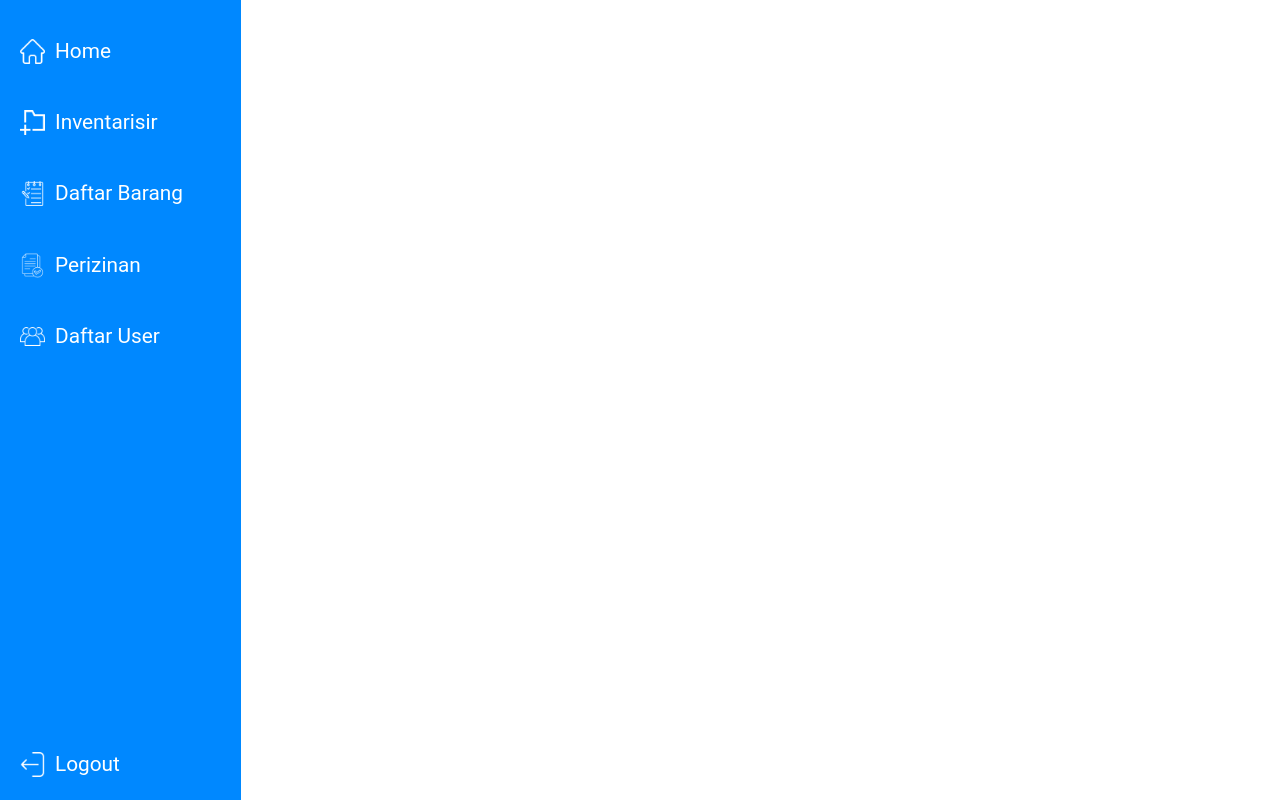
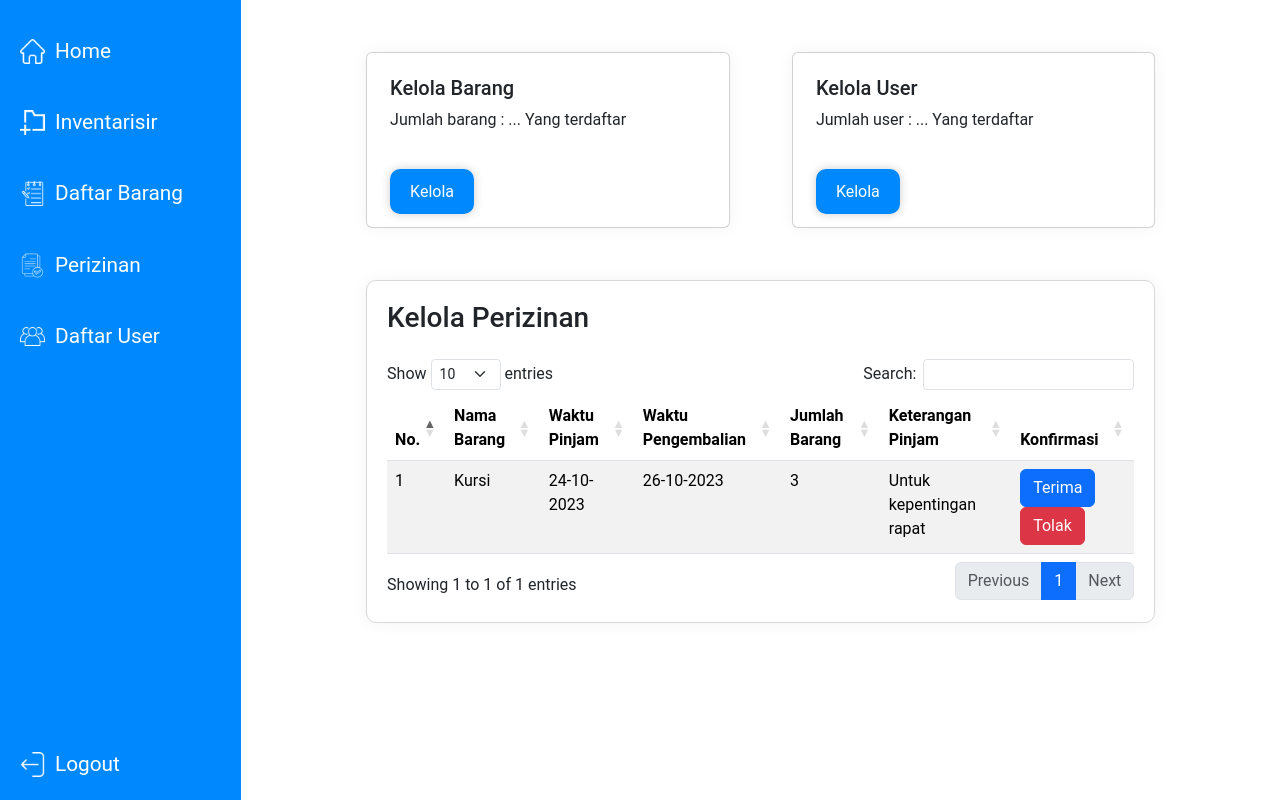
Before and after one commit to Gin-Arata/pasrahTeam-inventory2G, a PHP site: page /pasrahTeam-inventory2G/admin in a window 1280 px wide. Run offline with PHP 8.4, Linux system fonts and the light colour scheme; some libraries are stand-ins or nearby versions.

Commit message:
Add admin index and some change in media query

```diff
--- a/app/view/admin/index.php
+++ b/app/view/admin/index.php
@@ -1,3 +1,67 @@
 <div class="main-content">
+    <!-- Shortcut Card -->
+    <div class="card-shortcut">
+        <div class="shortcut-barang">
+            <div class="card" style="width: 100%;">
+                <div class="card-body">
+                    <h5 class="card-title">Kelola Barang</h5>
+                    <p class="card-text">
+                        Jumlah barang : ... Yang terdaftar
+                    </p>
+                    <a href="<?= BASEURL2 ?>/admin/barang" class="card-link">Kelola</a>
+                </div>
+            </div>
+        </div>
 
+        <div class="shortcut-user">
+            <div class="card" style="width: 100%;">
+                <div class="card-body">
+                    <h5 class="card-title">Kelola User</h5>
+                    <p class="card-text">
+                        Jumlah user : ... Yang terdaftar
+                    </p>
+                    <a href="<?= BASEURL2 ?>/admin/user" class="card-link">Kelola</a>
+                </div>
+            </div>
+        </div>
+    </div>
+
+    <!-- Shortcut Perizinan -->
+    <div class="shortcut-perizinan">
+        <div class="shortcut-perizinan-content table-responsive">
+            <h3 class="mb-4">Kelola Perizinan</h3>
+            <table id="shortcutPerizinan" class="table table-striped table-responsive" style="width:100%">
+                <thead>
+                    <tr>
+                        <th>No.</th>
+                        <th>Nama Barang</th>
+                        <th>Waktu Pinjam</th>
+                        <th>Waktu Pengembalian</th>
+                        <th>Jumlah Barang</th>
+                        <th>Keterangan Pinjam</th>
+                        <th>Konfirmasi</th>
+                    </tr>
+                </thead>
+
+                <tbody>
+                    <tr>
+                        <td>1</td>
+                        <td>Kursi</td>
+                        <td>24-10-2023</td>
+                        <td>26-10-2023</td>
+                        <td>3</td>
+                        <td>Untuk kepentingan rapat</td>
+                        <td>
+                            <form action="">
+                                <button type="submit" class="btn btn-primary" name="status"
+                                    value="disetujui">Terima</button>
+                                <button type="submit" class="btn btn-danger" name="status"
+                                    value="ditolak">Tolak</button>
+                            </form>
+                        </td>
+                    </tr>
+                </tbody>
+            </table>
+        </div>
+    </div>
 </div>
--- a/app/view/template/footerAdmin.php
+++ b/app/view/template/footerAdmin.php
@@ -2,6 +2,15 @@
 <script src="https://cdn.jsdelivr.net/npm/bootstrap@5.3.2/dist/js/bootstrap.bundle.min.js"
     integrity="sha384-C6RzsynM9kWDrMNeT87bh95OGNyZPhcTNXj1NW7RuBCsyN/o0jlpcV8Qyq46cDfL"
     crossorigin="anonymous"></script>
+<!-- JQuery -->
+<script src="https://code.jquery.com/jquery-3.7.0.js"></script>
+<!-- JS DataTable -->
+<script src="https://cdn.datatables.net/1.13.7/js/jquery.dataTables.min.js"></script>
+<script src="https://cdn.datatables.net/1.13.7/js/dataTables.bootstrap5.min.js"></script>
+
+<script>
+    new DataTable('#shortcutPerizinan');
+</script>
 </body>
 
 </html>
--- a/app/view/template/headerAdmin.php
+++ b/app/view/template/headerAdmin.php
@@ -13,9 +13,10 @@
     <!-- CSS Bootstrap -->
     <link href="https://cdn.jsdelivr.net/npm/bootstrap@5.3.2/dist/css/bootstrap.min.css" rel="stylesheet"
         integrity="sha384-T3c6CoIi6uLrA9TneNEoa7RxnatzjcDSCmG1MXxSR1GAsXEV/Dwwykc2MPK8M2HN" crossorigin="anonymous">
+    <link rel="stylesheet" href="https://cdn.datatables.net/1.13.7/css/dataTables.bootstrap5.min.css">
     <!-- CSS External -->
     <link rel="stylesheet" href="<?= BASEURL; ?>/css/admin/adminSidebar.css">
-    <link rel="stylesheet" href="<?= BASEURL; ?>/css/admin/adminBody.css">
+    <link rel="stylesheet" href="<?= BASEURL; ?>/css/admin/adminIndex.css">
     <!-- JS Fontawesome -->
     <script src="https://kit.fontawesome.com/b450899c31.js" crossorigin="anonymous"     ></script>
 </head>
@@ -25,32 +26,27 @@
     <div class="sidebar">
         <div class="sidebar-main mt-3">
             <a href="<?= BASEURL2 ?>/admin">
-                <div class="sidebar-content"><img src="<?= BASEURL ?>/img/icon/home.png" alt="Home Logo" width="25"
-                        height="25">
+                <div class="sidebar-content"><img src="<?= BASEURL ?>/img/icon/home.png" alt="Home Logo">
                     <p>Home</p>
                 </div>
             </a>
             <a href="">
-                <div class="sidebar-content"><img src="<?= BASEURL ?>/img/icon/add-file.png" alt="Add barang Logo"
-                        width="25" height="25">
+                <div class="sidebar-content"><img src="<?= BASEURL ?>/img/icon/add-file.png" alt="Add barang Logo">
                     <p>Inventarisir</p>
                 </div>
             </a>
             <a href="">
-                <div class="sidebar-content"><img src="<?= BASEURL ?>/img/icon/to-do.png" alt="List barang Logo"
-                        width="25" height="25">
+                <div class="sidebar-content"><img src="<?= BASEURL ?>/img/icon/to-do.png" alt="List barang Logo">
                     <p>Daftar Barang</p>
                 </div>
             </a>
             <a href="">
-                <div class="sidebar-content"><img src="<?= BASEURL ?>/img/icon/result.png" alt="Home Logo" width="25"
-                        height="25">
+                <div class="sidebar-content"><img src="<?= BASEURL ?>/img/icon/result.png" alt="Home Logo" width="25">
                     <p>Perizinan</p>
                 </div>
             </a>
             <a href="">
-                <div class="sidebar-content"><img src="<?= BASEURL ?>/img/icon/group.png" alt="Home Logo" width="25"
-                        height="25">
+                <div class="sidebar-content"><img src="<?= BASEURL ?>/img/icon/group.png" alt="Home Logo" width="25">
                     <p>Daftar User</p>
                 </div>
             </a>
@@ -58,8 +54,7 @@
 
         <div class="sidebar-footer">
             <a href="<?= BASEURL2 ?>/logout">
-                <div class="sidebar-content"><img src="<?= BASEURL ?>/img/icon/logout.png" alt="Logout logo" width="25"
-                        height="25">
+                <div class="sidebar-content"><img src="<?= BASEURL ?>/img/icon/logout.png" alt="Logout logo">
                     <p>Logout</p>
                 </div>
             </a>
--- a/public/css/admin/adminBody.css
+++ /dev/null
@@ -1,5 +0,0 @@
-/* Content Body */
-.main-content {
-    width: 84%;
-    height: 100vh;
-}
--- /dev/null
+++ b/public/css/admin/adminIndex.css
@@ -0,0 +1,116 @@
+/* Content Body */
+.main-content {
+    width: 84%;
+    height: 100vh;
+}
+
+/* Card Kelola Setting */
+.card-shortcut {
+    height: 35vh;
+    width: 100%;
+    display: flex;
+    justify-content: center;
+    align-items: center;
+    gap: 6%;
+}
+
+.shortcut-barang, .shortcut-user {
+    width: 35%;
+}
+
+.card-body {
+    padding: 23px;
+}
+
+/* Setting padding card-text */
+.card-text {
+    padding-bottom: 10%;
+}
+
+/* Card setting box-shadow */
+.card {
+    box-shadow: 0px 0px 15px 0px rgba(0,0,0,0.05);
+}
+
+/* Setting anchor tag to button */
+.card-shortcut a {
+    text-decoration: none;
+    color: white;
+    background-color: rgb(0, 136, 255);
+    padding: 13px 20px 13px 20px;
+    border-radius: 10px;
+    box-shadow: 0px 0px 10px 0px rgba(0,0,0,0.2);
+}
+
+/* Anchor tag hover */
+.card-shortcut a:hover {
+    background-color: rgb(0, 116, 218);
+    box-shadow: 0px 0px 5px 0px rgba(0,0,0,0.4);
+    -webkit-transition: 0.5s;
+    -moz-transition: 0.5s;
+    -ms-transition: 0.5s;
+    -o-transition: 0.5s;
+    transition: 0.5s;
+}
+
+
+/* Setting shortcut perizinan */
+.shortcut-perizinan {
+    display: flex;
+    flex-direction: column;
+    align-items: center;
+    width: 100%;
+    height: 50vh;
+}
+
+/* Setting background shortcut perizinan */
+.shortcut-perizinan .shortcut-perizinan-content {
+    width: 76%;
+    padding: 20px;
+    background-color: rgb(255, 255, 255);
+    border-radius: 10px;
+    border: solid rgb(216, 216, 216) 1px;
+    box-shadow: 0px 0px 15px 0px rgba(0,0,0,0.05);
+}
+
+/* Media screen Mobile */
+@media screen and (max-width: 768px) {
+    /* Content Body */
+    .main-content {
+        width: 87%;
+        height: 100%;
+    }
+
+    /* Card Kelola Setting */
+    .card-shortcut {
+        height: 100%;
+        width: 100%;
+        display: flex;
+        flex-direction: column;
+        justify-content: center;
+        align-items: center;
+        gap: 6%;
+    }
+
+    .shortcut-barang, .shortcut-user {
+        margin: 10px;
+        width: 95%;
+    }
+
+    /* Setting shortcut perizinan */
+    .shortcut-perizinan {
+        display: flex;
+        flex-direction: column;
+        align-items: center;
+        width: 100%;
+        height: 100%;
+    }
+
+    .shortcut-perizinan .shortcut-perizinan-content {
+        width: 95%;
+    }
+
+    .shortcut-perizinan button {
+        margin: 2px;
+    }
+}
--- a/public/css/admin/adminSidebar.css
+++ b/public/css/admin/adminSidebar.css
@@ -63,10 +63,16 @@ body {
     transition: 0.3s;
 }
 
+/* Setting width img */
+.sidebar-content img {
+    width: 25px;
+    height: 25px;
+}
+
 /* Setting media query HP */
 @media screen and (max-width: 768px) {
     .sidebar {
-        width: 70px;
+        width: 60px;
         height: 100vh;
         flex-direction: column;
         align-items: center;
@@ -80,8 +86,8 @@ body {
     }
 
     .sidebar-content img {
-        width: 30px;
-        height: 30px;
+        width: 20px;
+        height: 20px;
     }
 
     .sidebar-content p {
```
